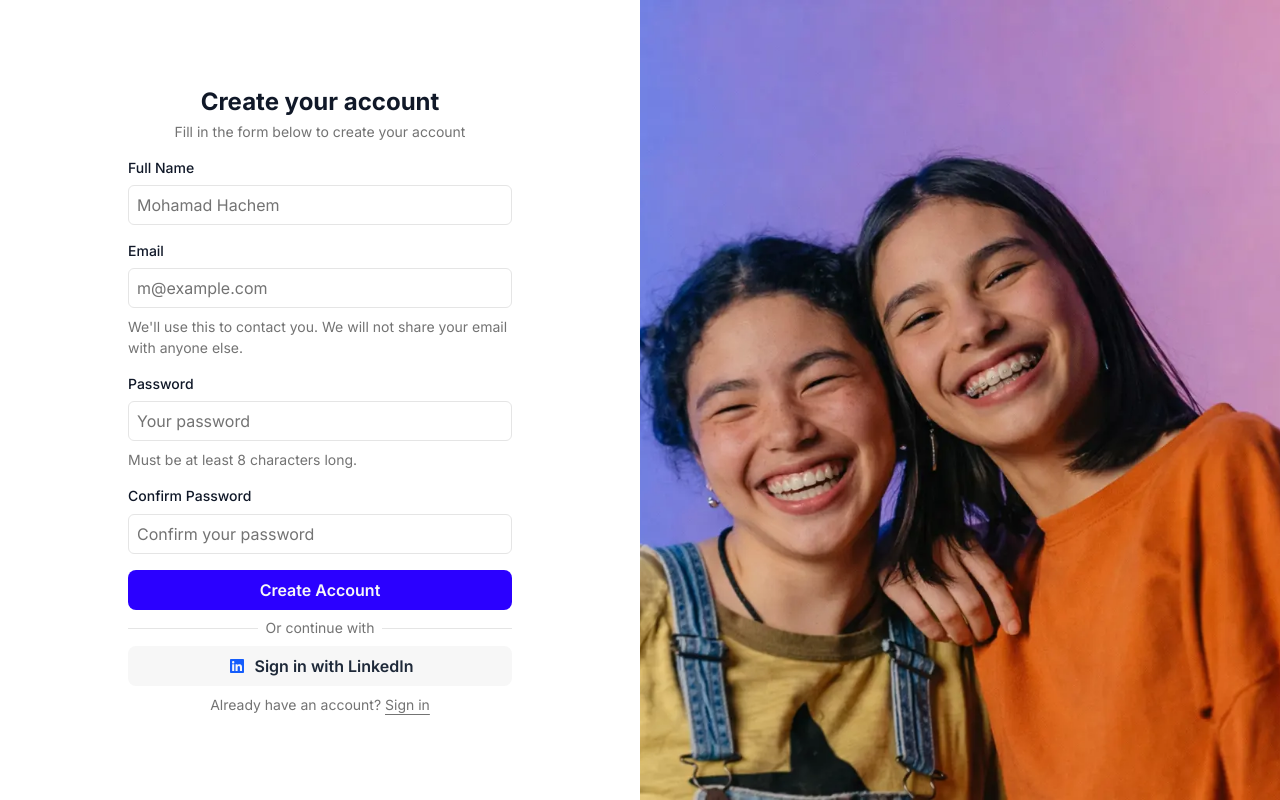
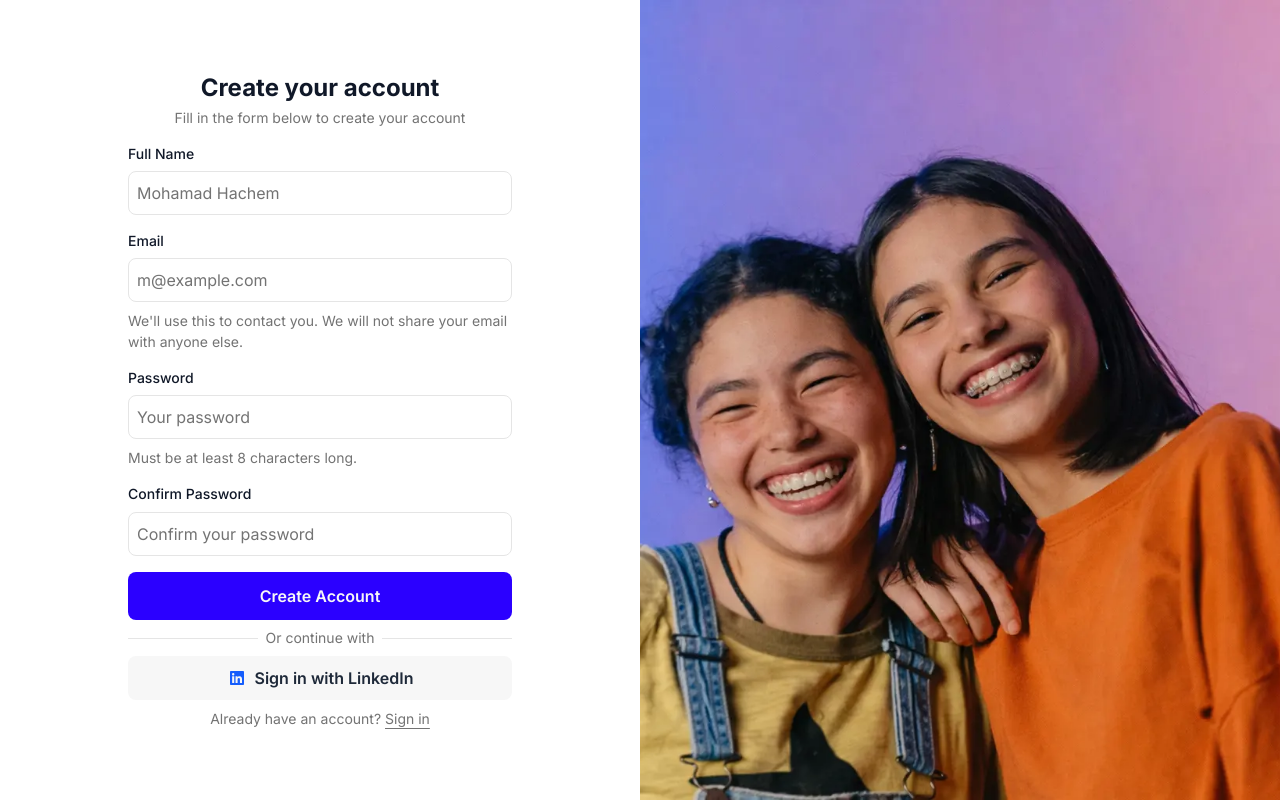
Before and after one commit to fatima99j/techtalks-MentorMap-nextjs-i, a Next.js app: page /auth/sign-up in a window 1280 px wide. Built offline with nearby package versions, Linux system fonts and the light colour scheme.

Commit message:
Update the auth form ui

```diff
--- a/components/ui/Input.js
+++ b/components/ui/Input.js
@@ -7,7 +7,7 @@
     <input
       type={type}
       className={cn(
-        "flex h-10 w-full rounded-sm border border-input bg-transparent px-2 py-4 text-base! transition-colors file:border-0 file:bg-transparent file:text-sm file:font-medium file:text-foreground placeholder:text-muted-foreground focus-visible:outline-none focus-visible:ring-1 focus-visible:ring-ring disabled:cursor-not-allowed disabled:opacity-50 md:text-sm",
+        "flex h-11 w-full rounded-md border border-input bg-transparent px-2 py-3 text-base transition-colors duration-300 file:border-0 file:bg-transparent file:text-sm file:font-medium file:text-foreground placeholder:text-muted-foreground focus-visible:outline-none focus-visible:ring-2 focus:ring-blue-500 disabled:cursor-not-allowed disabled:opacity-50",
         className
       )}
       ref={ref}
--- a/features/auth/SigninForm.js
+++ b/features/auth/SigninForm.js
@@ -37,13 +37,18 @@
           />
         </Field>
         <Field>
-          <Button size="medium" className="rounded-md">
+          <Button size="medium" className="rounded-md py-3">
             Sign in
           </Button>
         </Field>
         <FieldSeparator>Or continue with</FieldSeparator>
         <Field>
-          <Button variant="social" size="medium" type="button">
+          <Button
+            variant="social"
+            size="medium"
+            type="button"
+            className="py-2.5"
+          >
             <FontAwesomeIcon
               icon={faLinkedin}
               className="w-4 h-4 text-blue-600"
--- a/features/auth/SignupForm.js
+++ b/features/auth/SignupForm.js
@@ -57,13 +57,18 @@
           />
         </Field>
         <Field>
-          <Button size="medium" className="rounded-md">
+          <Button size="medium" className="rounded-md py-3">
             Create Account
           </Button>
         </Field>
         <FieldSeparator>Or continue with</FieldSeparator>
         <Field>
-          <Button variant="social" size="medium" type="button">
+          <Button
+            variant="social"
+            size="medium"
+            type="button"
+            className="py-2.5"
+          >
             <FontAwesomeIcon
               icon={faLinkedin}
               className="w-4 h-4 text-blue-600"
```
